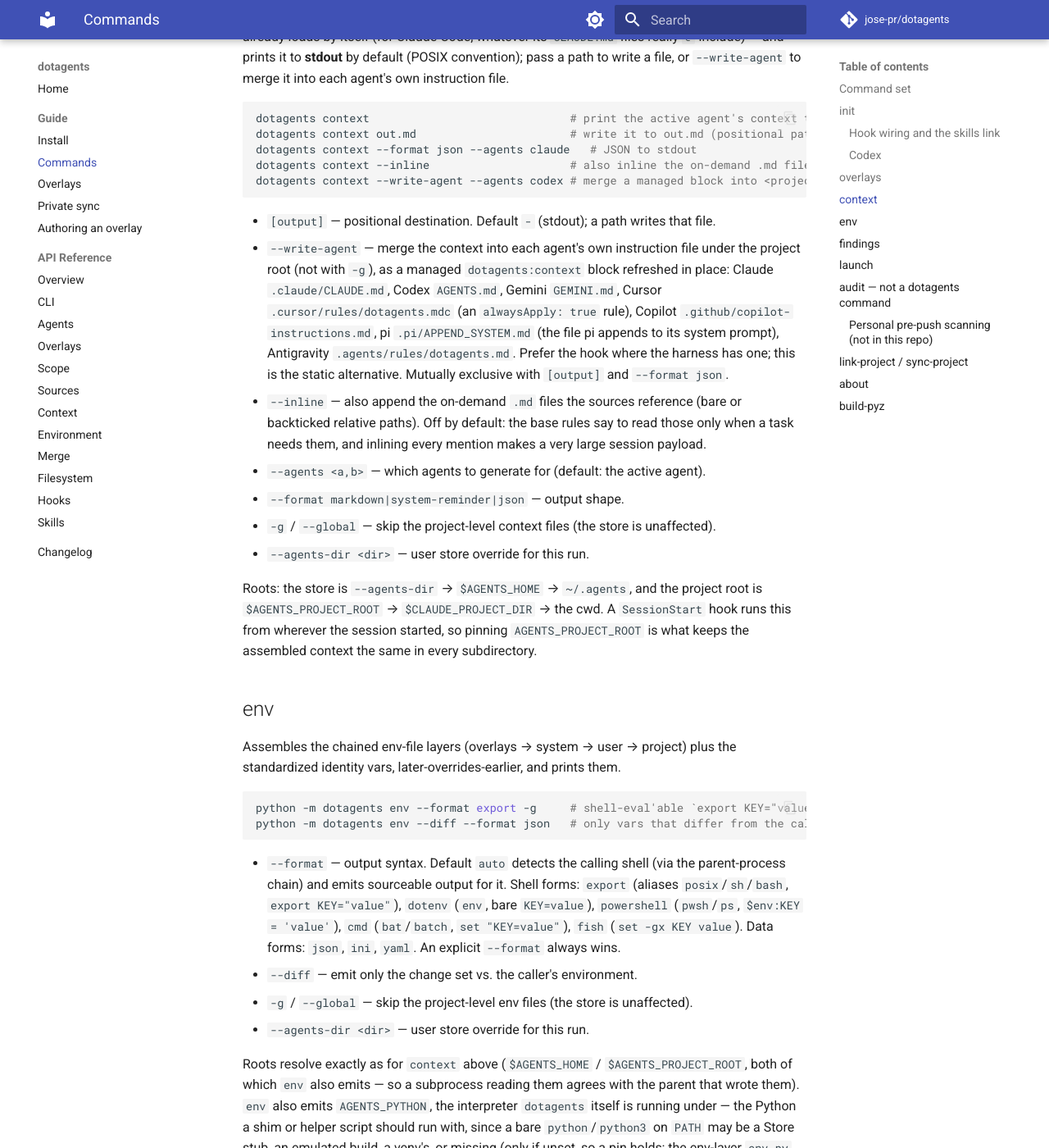
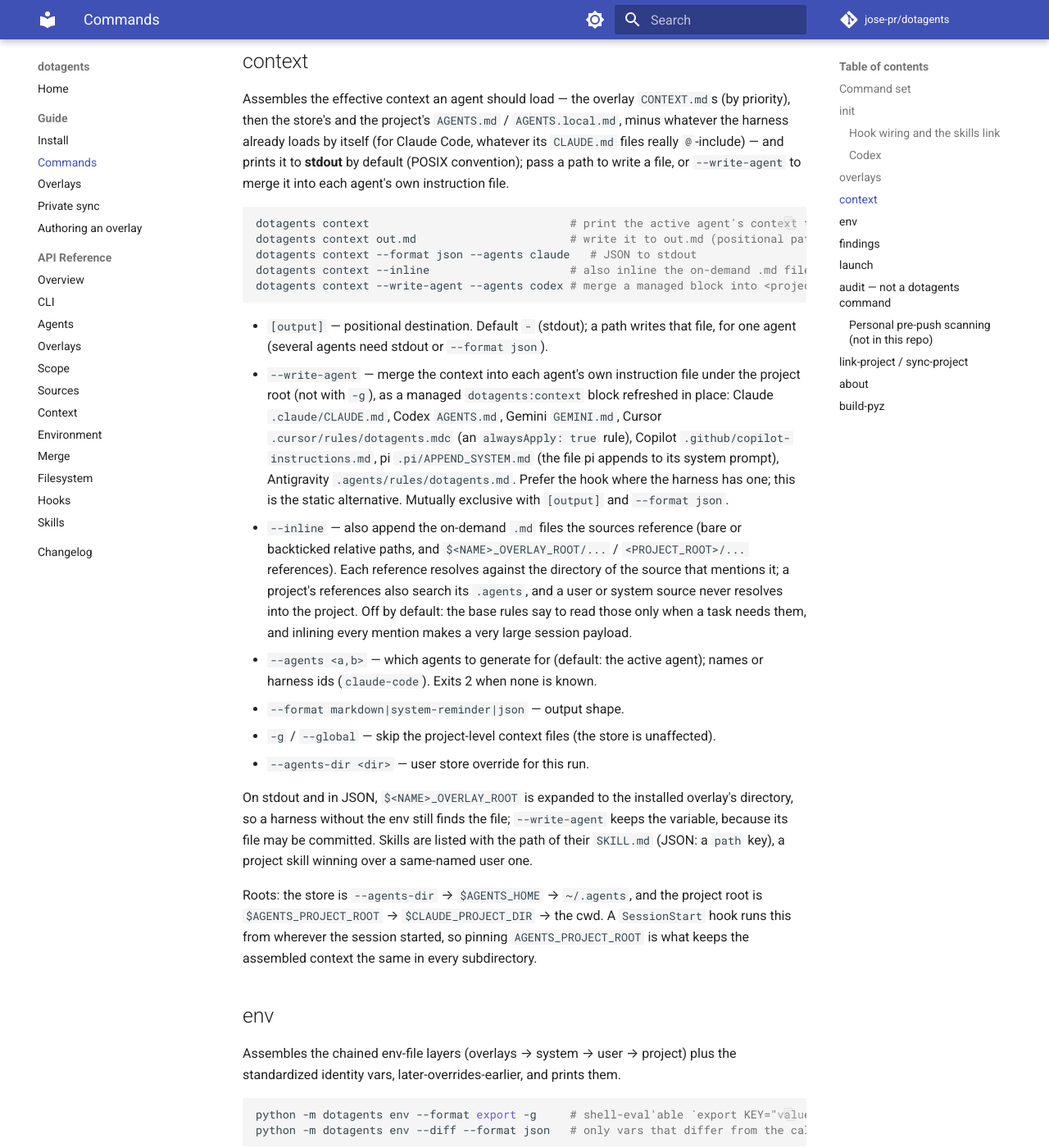
Before and after one commit to jose-pr/dotagents, an MkDocs documentation site: the page built from docs/guide/commands.md, in a window 1280 px wide and 1400 px high, scrolled down 3727 px. Shown: the whole window at 82% size. Built offline with MkDocs 1.6.1 and Material for MkDocs 9.7.7, drawn with Linux system fonts in a browser that asks for light colours; comment, search, counter and statistics services are not loaded; some of the changed text lies outside the part shown.

Commit message:
docs: project root resolution, context expansion, inlining and skills listing

````diff
--- a/docs/guide/commands.md
+++ b/docs/guide/commands.md
@@ -4,8 +4,14 @@
 `dotagents` wrapper, as `python -m dotagents`, via the `python install.py <cmd>`
 dev shim (from a source checkout), or from a built `dotagents.pyz`. Most commands
 take a scope flag: **project**
-by default (the `<cwd>/.agents` store, when run inside a project) or **user** with
-`-g` / `--global` (the `~/.agents` store, configurable).
+by default (the `.agents` store of the project you are in) or **user** with
+`-g` / `--global` (the `~/.agents` store, configurable). Commands that write
+(`init`, `overlays`, `findings`) honour a pinned `$AGENTS_PROJECT_ROOT` while the
+current directory is inside it; outside it they use the nearest directory up with a
+`.git` or its own `.agents`, else the current directory, and warn. `env` and
+`context` keep the pin, so what they assemble is the same in every subdirectory.
+`--agents-dir` names the store the scope resolves to: the project store for
+`init` / `overlays` / `findings` without `-g`, the user store otherwise.
 
 ## Command set
 
@@ -43,7 +49,7 @@
 See [Install](install.md) for the full walkthrough. In brief:
 
 ```bash
-dotagents init                          # base config into <cwd>/.agents (project scope)
+dotagents init                          # base config into <project>/.agents (project scope)
 dotagents init -g                       # ...into ~/.agents (user scope)
 dotagents init --bin-dir ~/.local/bin   # also write a `dotagents` command on PATH
 dotagents init --no-hooks               # skip agent hook wiring + the skills link
@@ -156,7 +162,8 @@
 dotagents context --write-agent --agents codex # merge a managed block into <project>/AGENTS.md
 ```
 
-- `[output]` — positional destination. Default `-` (stdout); a path writes that file.
+- `[output]` — positional destination. Default `-` (stdout); a path writes that
+  file, for one agent (several agents need stdout or `--format json`).
 - `--write-agent` — merge the context into each agent's own instruction file under
   the project root (not with `-g`), as a managed `dotagents:context` block refreshed
   in place:
@@ -167,13 +174,23 @@
   `.agents/rules/dotagents.md`. Prefer the hook where the harness has one; this is
   the static alternative. Mutually exclusive with `[output]` and `--format json`.
 - `--inline` — also append the on-demand `.md` files the sources reference (bare or
-  backticked relative paths). Off by default: the base rules say to read those
-  only when a task needs them, and inlining every mention makes a very large
-  session payload.
-- `--agents <a,b>` — which agents to generate for (default: the active agent).
+  backticked relative paths, and `$<NAME>_OVERLAY_ROOT/...` / `<PROJECT_ROOT>/...`
+  references). Each reference resolves against the directory of the source that
+  mentions it; a project's references also search its `.agents`, and a user or
+  system source never resolves into the project. Off by default: the base rules
+  say to read those only when a task needs them, and inlining every mention
+  makes a very large session payload.
+- `--agents <a,b>` — which agents to generate for (default: the active agent);
+  names or harness ids (`claude-code`). Exits 2 when none is known.
 - `--format markdown|system-reminder|json` — output shape.
 - `-g` / `--global` — skip the project-level context files (the store is unaffected).
 - `--agents-dir <dir>` — user store override for this run.
+
+On stdout and in JSON, `$<NAME>_OVERLAY_ROOT` is expanded to the installed overlay's
+directory, so a harness without the env still finds the file; `--write-agent` keeps
+the variable, because its file may be committed. Skills are listed with the path of
+their `SKILL.md` (JSON: a `path` key), a project skill winning over a same-named user
+one.
 
 Roots: the store is `--agents-dir` → `$AGENTS_HOME` → `~/.agents`, and the project
 root is `$AGENTS_PROJECT_ROOT` → `$CLAUDE_PROJECT_DIR` → the cwd. A `SessionStart`
````
Also changed, not shown: CHANGELOG.md (+34 -0 lines), README.md (+3 -2 lines), docs/guide/install.md (+6 -3 lines), docs/guide/overlays.md (+3 -2 lines), src/dotagents/AGENTS.md (+22 -8 lines).
